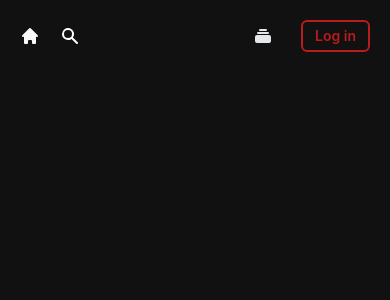
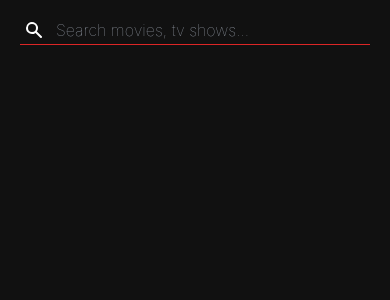
Before and after one commit to karmal3/movie-spot-demo, a Next.js app: page /watchlist in a window 390 px wide. Shown: the top 300 px of the page. Built offline with nearby package versions, Linux system fonts and the light colour scheme.

Commit message:
Fixed navbar responsiveness for mobile screens

```diff
--- a/components/Navbar.js
+++ b/components/Navbar.js
@@ -1,14 +1,25 @@
 import Link from 'next/link';
 import { useRouter } from 'next/router';
 import { useEffect, useRef, useState } from 'react';
-import useWindowSize from '../hooks/useWindowSize';
 
 export default function Navbar() {
     const [show, handleShow] = useState(false);
-    const [searchOpen, setSearchOpen] = useState(false);
+    const [searchOpen, setSearchOpen] = useState(true);
     const [searchQuery, setSearchQuery] = useState("");
     const router = useRouter()
-    const { isMobile } = useWindowSize();
+
+    useEffect(() => {
+        window.addEventListener("scroll", transitionNavBar);
+        return () => window.removeEventListener("scroll", transitionNavBar);
+    }, []);
+
+    const transitionNavBar = () => {
+        if (window.scrollY > 20) {
+            handleShow(true);
+        } else {
+            handleShow(false);
+        }
+    }
 
     const searchClick = () => {
         setSearchOpen(!searchOpen);
@@ -23,25 +34,11 @@ export default function Navbar() {
         }
     }
 
-    const transitionNavBar = () => {
-        if (window.scrollY > 20) {
-            handleShow(true);
-        } else {
-            handleShow(false);
-        }
-    }
+    return (
+        <div className={`px-5 sm:px-10 py-4 text-gray-50 fixed flex justify-between items-center w-full z-50 ${show && 'backdrop-filter backdrop-blur-md bg-[#111111] bg-opacity-50'} ease-in transition-all`}>
+            <div className={`flex items-center gap-4 ${searchOpen && "w-full sm:w-auto"}`}>
 
-    useEffect(() => {
-        window.addEventListener("scroll", transitionNavBar);
-        return () => window.removeEventListener("scroll", transitionNavBar);
-    }, []);
-
-    return (
-        <div className={`px-5 sm:px-10 py-4 flex justify-between text-gray-50 fixed w-full z-50 ${show && 'backdrop-filter backdrop-blur-md bg-[#111111] bg-opacity-50'} ease-in transition-all`}>
-            <div className="flex items-center space-x-4">
-                {/* <h1>Logo</h1> */}
-
-                    <nav className={`space-x-3 font-semibold flex justify-center ${searchOpen ? "hidden sm:block" : "block"}`}>
+                <div className={`${searchOpen && "hidden sm:block"}`}>
                     <Link href='/' passHref>
                         <a className="cursor-pointer outline-none hover:text-red-600 transition duration-300 ease-out flex">
                             <svg xmlns="http://www.w3.org/2000/svg" className="h-5 w-5" viewBox="0 0 20 20" fill="currentColor">
@@ -49,15 +46,15 @@ export default function Navbar() {
                             </svg>
                         </a>
                     </Link>
-                    </nav>
+                </div>
 
-                <div className={`flex items-center justify-center cursor-pointer ${searchOpen && "w-full border-red-600 border-b"}`}>
+                <div className={`flex items-center cursor-pointer ${searchOpen && "w-full border-red-600 border-b"}`}>
                     <svg xmlns="http://www.w3.org/2000/svg" className={`h-5 w-5 m-1 text-white ${searchOpen ? "text-red-600" : "hover:text-red-600"}`} onClick={searchClick} viewBox="0 0 20 20" fill="currentColor">
                         <path fillRule="evenodd" d="M8 4a4 4 0 100 8 4 4 0 000-8zM2 8a6 6 0 1110.89 3.476l4.817 4.817a1 1 0 01-1.414 1.414l-4.816-4.816A6 6 0 012 8z" clipRule="evenodd" />
                     </svg>
-                    {searchOpen ?
+                    {searchOpen &&
                         <>
-                            <input autoFocus className="px-4 font-thin bg-transparent outline-none"
+                            <input autoFocus className="px-2 font-thin bg-transparent outline-none"
                                 type="text"
                                 onKeyDown={handleKeyDown}
                                 onBlur={() => setSearchOpen(false)}
@@ -67,12 +64,12 @@ export default function Navbar() {
                             />
                             <button onClick={(e) => handleSearch(e)} type="submit"></button>
                         </>
-                        : null
                     }
                 </div>
+            </div>
 
-            </div>
-            <div className={`space-x-4 flex items-center ${searchOpen ? "hidden sm:block" : "block"}`}>
+            <div className={`${searchOpen && "hidden sm:block"}`}>
+                <div className={`flex items-center space-x-4`}>
                     <Link href='/watchlist' passHref>
                         <a className="relative group flex gap-1 px-3 py-1 my-1 text-gray-200 font-semibold text-sm cursor-pointer hover:text-red-600 transition duration-300 ease-out">
                             <>
@@ -85,9 +82,9 @@ export default function Navbar() {
                             </>
                         </a>
                     </Link>
-
-                <a className="px-3 py-1 my-1 border-2 border-solid border-red-700 text-red-700 rounded-md font-semibold text-sm cursor-pointer hover:border-red-600 hover:text-red-600 transition duration-300 ease-out">Log in</a>
+                    <a className="px-3 py-1 border-2 border-solid border-red-700 text-red-700 rounded-md font-semibold text-sm cursor-pointer hover:border-red-600 hover:text-red-600 transition duration-300 ease-out">Log in</a>
                 </div>
-        </div >
+            </div>
+        </div>
     )
 }
```
Lines whose indentation alone changed are shown as unchanged.
